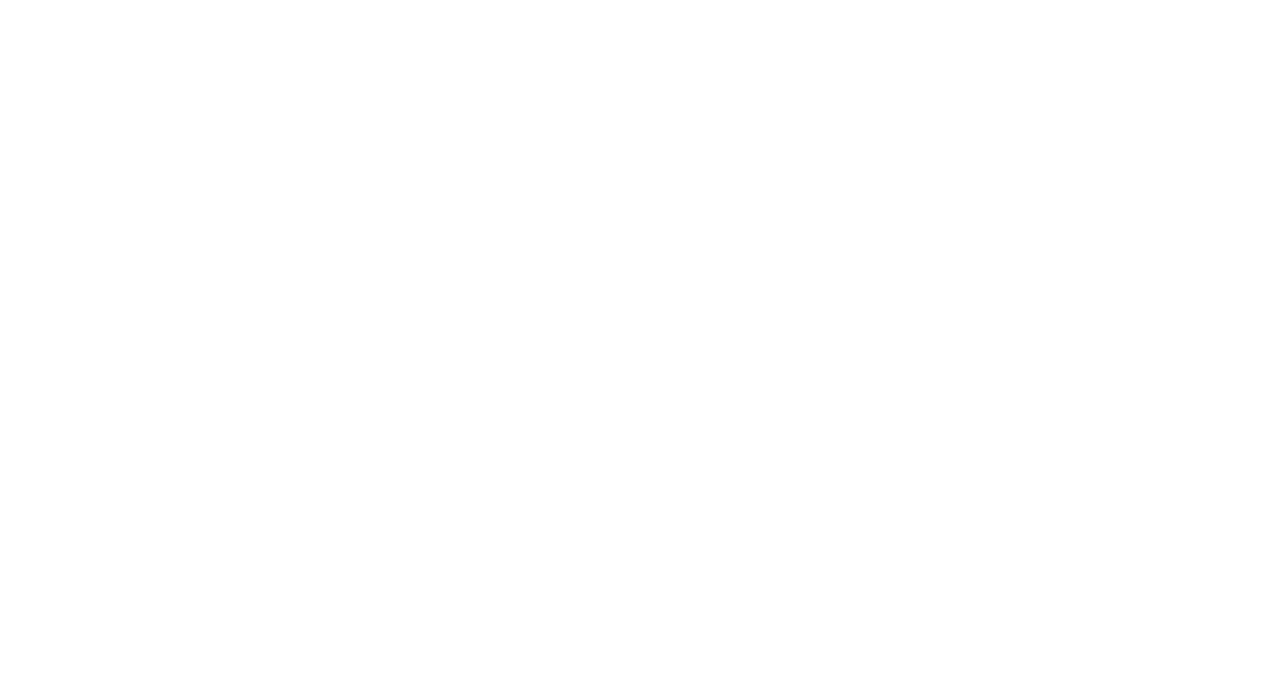
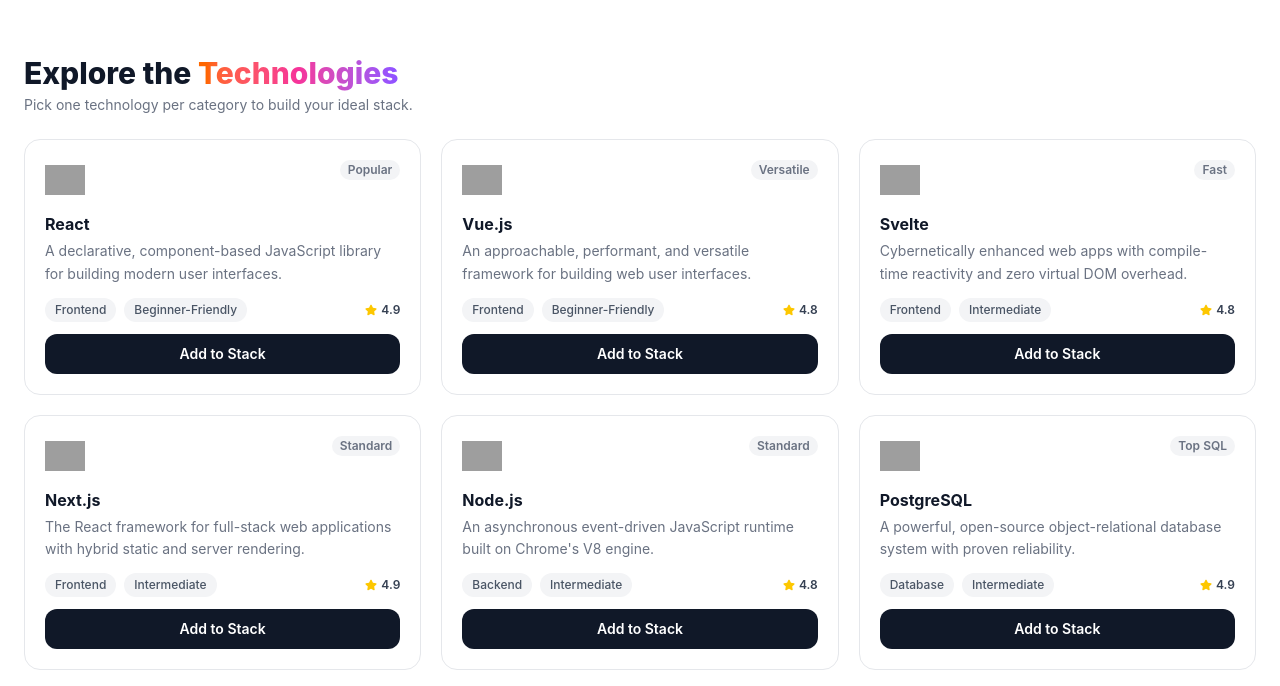
Before and after one commit to FayroSyrup/dev-stack-website-PH-A5, a React (Vite) app: page / in a window 1280 px wide. Shown: the part 634-1320 px from the top of the page. Before the commit the page ends 800 px from the top, so only its background shows below. Built offline with nearby package versions, Linux system fonts and the light colour scheme; grey boxes are pictures that could not be loaded.

Commit message:
Technology cards grid with loading states added

```diff
--- a/src/App.tsx
+++ b/src/App.tsx
@@ -1,12 +1,36 @@
+import { useEffect, useState } from "react";
 import Navbar from "./components/Navbar";
 import Hero from "./components/Hero";
+import TechGrid from "./components/TechGrid";
+import type { ITechnology } from "./types/technology";
 
 function App() {
+  const [technologies, setTechnologies] = useState<ITechnology[]>([]);
+  const [loading, setLoading] = useState<boolean>(true);
+  const [stack, setStack] = useState<ITechnology[]>([]);
+
+  useEffect(() => {
+    fetch("/data.json")
+      .then((res) => res.json())
+      .then((data: ITechnology[]) => {
+        setTechnologies(data);
+        setLoading(false);
+      });
+  }, []);
+
   return (
     <>
       <div className="min-h-screen bg-white">
         <Navbar />
         <Hero />
+        <section id="technologies" className="container mx-auto px-6 py-12">
+          <TechGrid
+            technologies={technologies}
+            loading={loading}
+            stack={stack}
+            setStack={setStack}
+          />
+        </section>
       </div>
     </>
   );
--- /dev/null
+++ b/src/components/TechCard.tsx
@@ -0,0 +1,72 @@
+import type { Dispatch, SetStateAction } from "react";
+import { FaStar } from "react-icons/fa";
+import { toast } from "react-toastify";
+import type { ITechnology } from "../types/technology";
+
+interface ITechCardProps {
+  tech: ITechnology;
+  stack: ITechnology[];
+  setStack: Dispatch<SetStateAction<ITechnology[]>>;
+}
+
+const TechCard = ({ tech, stack, setStack }: ITechCardProps) => {
+  const isAdded = stack.some((t) => t.id === tech.id);
+
+  const handleAddToStack = () => {
+    if (isAdded) {
+      toast.warning(`${tech.name} is already in your stack!`, {
+        position: "top-right",
+      });
+      return;
+    }
+    setStack([...stack, tech]);
+    toast.success(`${tech.name} added to your stack!`, {
+      position: "top-right",
+    });
+  };
+
+  return (
+    <div className="rounded-2xl border border-gray-200 bg-white p-5 flex flex-col gap-3 hover:shadow-md transition-shadow">
+      <div className="flex items-start justify-between">
+        <img src={tech.icon} alt={tech.name} className="w-10 h-10 object-contain" />
+        <span className="text-xs font-semibold text-gray-500 bg-gray-100 px-2 py-0.5 rounded-full">
+          {tech.badge}
+        </span>
+      </div>
+
+      <div>
+        <h3 className="font-bold text-gray-900 text-base mb-1">{tech.name}</h3>
+        <p className="text-gray-500 text-sm leading-relaxed line-clamp-3">
+          {tech.description}
+        </p>
+      </div>
+
+      <div className="flex items-center gap-2 flex-wrap">
+        <span className="text-xs font-medium text-gray-600 bg-gray-100 px-2.5 py-1 rounded-full">
+          {tech.category}
+        </span>
+        <span className="text-xs font-medium text-gray-600 bg-gray-100 px-2.5 py-1 rounded-full">
+          {tech.difficulty}
+        </span>
+        <span className="flex items-center gap-1 text-xs font-semibold text-gray-700 ml-auto">
+          <FaStar className="text-yellow-400" size={12} />
+          {tech.rating.toFixed(1)}
+        </span>
+      </div>
+
+      <button
+        onClick={handleAddToStack}
+        disabled={isAdded}
+        className={`w-full py-2.5 rounded-xl text-sm font-semibold transition-all ${
+          isAdded
+            ? "bg-gray-100 text-gray-400 cursor-not-allowed"
+            : "bg-gray-900 text-white hover:bg-gray-700"
+        }`}
+      >
+        {isAdded ? "✓ Added to Stack" : "Add to Stack"}
+      </button>
+    </div>
+  );
+};
+
+export default TechCard;
--- /dev/null
+++ b/src/components/TechGrid.tsx
@@ -0,0 +1,46 @@
+import type { Dispatch, SetStateAction } from "react";
+import type { ITechnology } from "../types/technology";
+import TechCard from "./TechCard";
+
+interface ITechGridProps {
+  technologies: ITechnology[];
+  loading: boolean;
+  stack: ITechnology[];
+  setStack: Dispatch<SetStateAction<ITechnology[]>>;
+}
+
+const TechGrid = ({ technologies, loading, stack, setStack }: ITechGridProps) => {
+  if (loading) {
+    return (
+      <div className="flex justify-center items-center h-64">
+        <span className="loading loading-spinner loading-lg text-pink-500" />
+      </div>
+    );
+  }
+
+  return (
+    <div>
+      <h2 className="text-3xl font-extrabold text-gray-900 mb-1">
+        Explore the{" "}
+        <span className="bg-gradient-to-r from-orange-500 via-pink-500 to-violet-500 bg-clip-text text-transparent">
+          Technologies
+        </span>
+      </h2>
+      <p className="text-gray-500 text-sm mb-6">
+        Pick one technology per category to build your ideal stack.
+      </p>
+      <div className="grid grid-cols-1 sm:grid-cols-2 xl:grid-cols-3 gap-5">
+        {technologies.map((tech) => (
+          <TechCard
+            key={tech.id}
+            tech={tech}
+            stack={stack}
+            setStack={setStack}
+          />
+        ))}
+      </div>
+    </div>
+  );
+};
+
+export default TechGrid;
```
